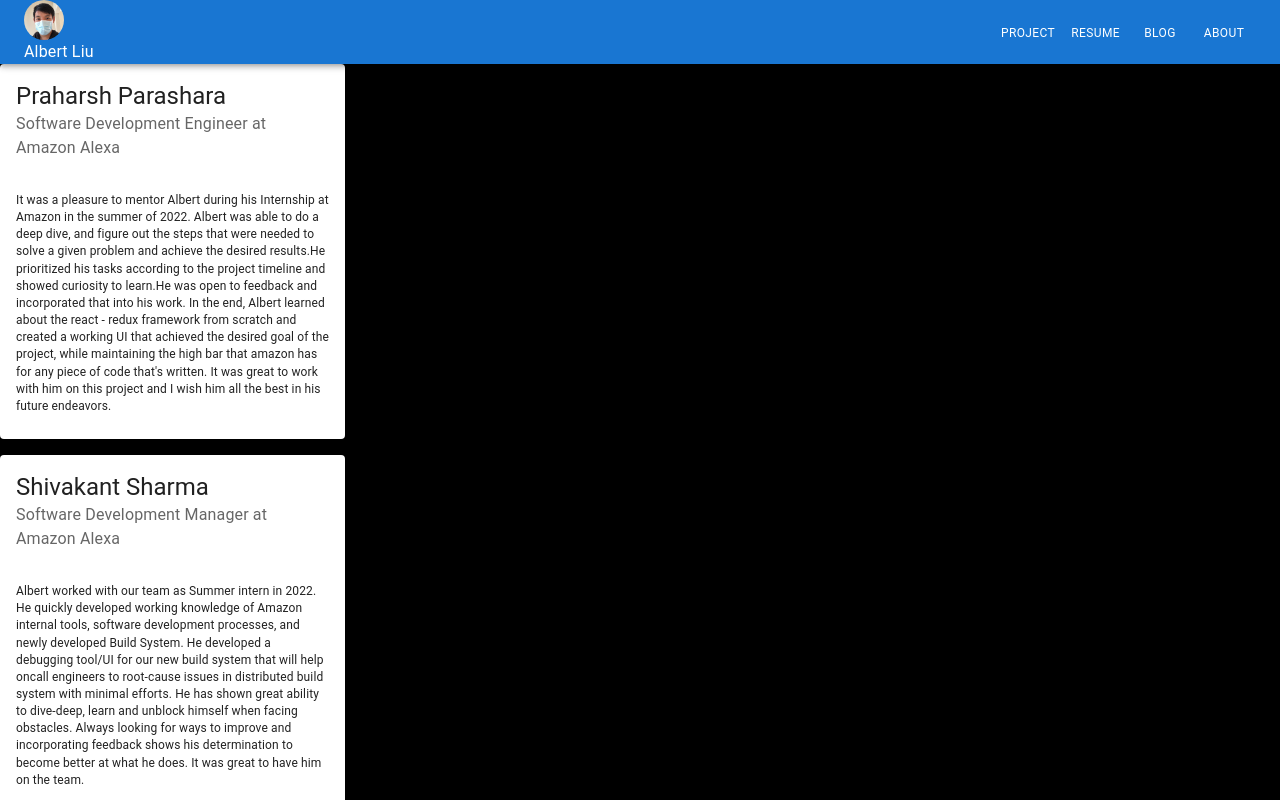
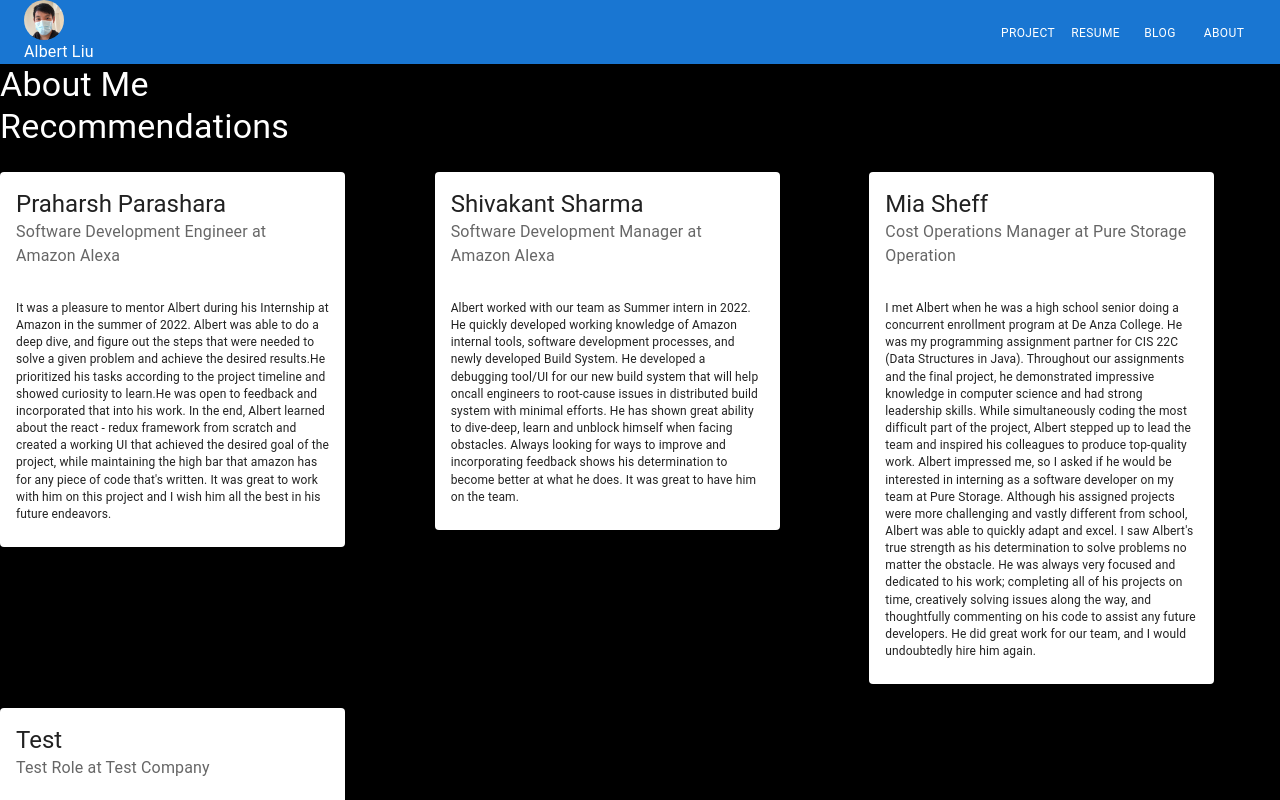
Before and after one commit to albertNightingale/myweb, a React (Create React App) app: page /About in a window 1280 px wide. Shown: the top 800 px of the page. Built offline with nearby package versions, Linux system fonts and the light colour scheme.

Commit message:
make minor changes to the view of the about me page and update the styling of the project page

```diff
--- a/src/data/recommendations.ts
+++ b/src/data/recommendations.ts
@@ -27,6 +27,13 @@ const recommendations: Recommendation[] = [
         Albert impressed me, so I asked if he would be interested in interning as a software developer on my team at Pure Storage. Although his assigned projects were more challenging and vastly different from school, Albert was able to quickly adapt and excel. I saw Albert's true strength as his determination to solve problems no matter the obstacle. He was always very focused and dedicated to his work; completing all of his projects on time, creatively solving issues along the way, and thoughtfully commenting on his code to assist any future developers. He did great work for our team, and I would undoubtedly hire him again.`,
         company: "Pure Storage Operation",
         role: "Cost Operations Manager",
+    },
+    {
+        recommender: "Test",
+        recommendation: `I met Albert when he was a high school senior doing a concurrent enrollment program at De Anza College. He was my programming assignment partner for CIS 22C (Data Structures in Java). Throughout our assignments and the final project, he demonstrated impressive knowledge in computer science and had strong leadership skills. While simultaneously coding the most difficult part of the project, Albert stepped up to lead the team and inspired his colleagues to produce top-quality work.
+        Albert impressed me, so I asked if he would be interested in interning as a software developer on my team at Pure Storage. Although his assigned projects were more challenging and vastly different from school, Albert was able to quickly adapt and excel. I saw Albert's true strength as his determination to solve problems no matter the obstacle. He was always very focused and dedicated to his work; completing all of his projects on time, creatively solving issues along the way, and thoughtfully commenting on his code to assist any future developers. He did great work for our team, and I would undoubtedly hire him again.`,
+        company: "Test Company",
+        role: "Test Role",
     }
 ]
 
--- a/src/pages/About.tsx
+++ b/src/pages/About.tsx
@@ -1,4 +1,4 @@
-import { Card, CardContent, CardHeader, Stack, Typography } from '@mui/material';
+import { Card, CardContent, CardHeader, Grid, Stack, Typography } from '@mui/material';
 import React from 'react';
 
 import recommendations, {Recommendation} from '../data/recommendations';
@@ -9,6 +9,7 @@ class About extends React.Component {
 
         const recommendationsHTMLList = recommendations.map((recommendation: Recommendation) => {
             return (
+                <Grid item xs={12} sm={6} md={4}>
                     <Card sx={{maxWidth: 345}}>
                         <CardHeader
                             title={recommendation.recommender}
@@ -20,6 +21,7 @@ class About extends React.Component {
                             </Typography>
                         </CardContent>
                     </Card>
+                </Grid>
             );
         });
 
@@ -30,28 +32,27 @@ class About extends React.Component {
     render() {
         return (
             <Stack
-                spacing={2}
-                sx={{backgroundColor: 'black'}}
-                >
+                sx={{backgroundColor: 'black'}} >
+
+                <Typography variant="h4" sx={{color: 'white'}}>
+                    About Me
+                </Typography>
+
+                <Grid container
+                    spacing={{ xs: 3, sm: 3, md: 3 }}
+                    columns={{ xs: 12, sm: 12, md: 12}} >
+                    <Grid item
+                        xs={12} sm={12} md={12} >
+                        <Typography variant="h4" sx={{color: 'white'}}>
+                            Recommendations
+                        </Typography>
+                    </Grid>
                     {this.getRecommendaions()}
+                </Grid>
+
             </Stack>
         );
     }
 }
 
 export default About;
-
-
-/*
-
-
-
-                    <CardHeader>
-                        <Typography variant="subtitle2" sx={{ fontSize: 20 }} color="text.primary" >
-                            {recommendation.recommender}
-                        </Typography>
-                        <Typography variant="h6" sx={{ fontSize: 14 }} color="text.secondary" gutterBottom>
-                            {recommendation.role} at {recommendation.company}
-                        </Typography>
-                    </CardHeader>
-*/
--- a/src/pages/Project.tsx
+++ b/src/pages/Project.tsx
@@ -1,4 +1,4 @@
-import { Box, Button, Card, CardActions, CardContent, Grid, Typography } from '@mui/material';
+import { Grid } from '@mui/material';
 import React from 'react';
 
 import { ProjectBriefing } from '../components/ProjectBriefing';
@@ -9,7 +9,7 @@ class Project extends React.Component {
 
         const grid_arr = projectList.map((project) => {
             return (
-                <Grid item xs={6} sm={6} md={6}>
+                <Grid item xs={12} sm={6} md={4}>
                     <ProjectBriefing project={project} />
                 </Grid>
             )
@@ -21,11 +21,12 @@ class Project extends React.Component {
 
     render() {
         return (
-            <Grid container spacing={{ xs: 6, md: 6 }} columns={{ xs: 6, sm: 8, md: 12 }}>
+            <Grid container spacing={{ xs: 3 }} columns={{ xs: 12, sm: 12, md: 12}}>
                 {this.getGrid()}
             </Grid>
         );
     }
 }
 
+
 export default Project;
```
Lines whose indentation alone changed are shown as unchanged.
